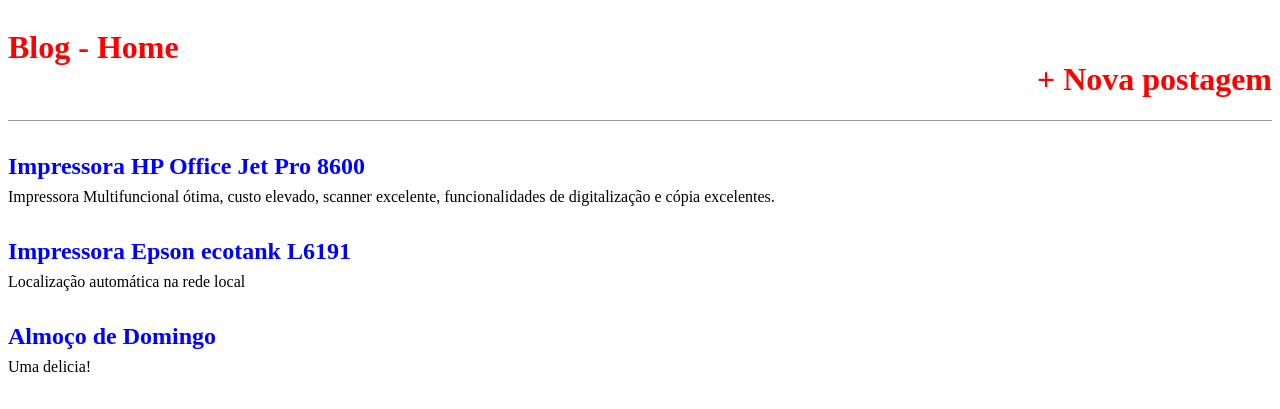
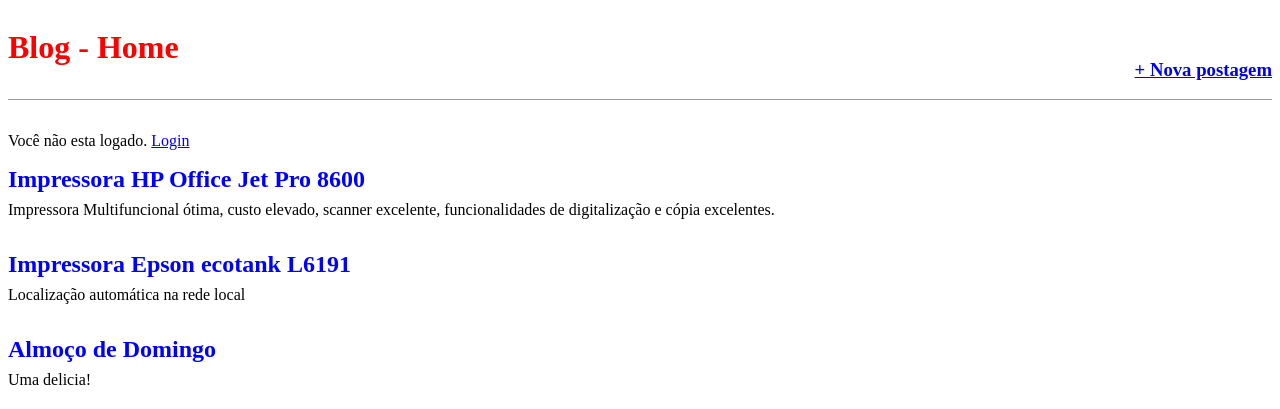
Before and after one commit to britodfbr/curso-dj-1600521579, a Django app: page / in a window 1280 px wide. Shown: the top 409 px of the page. Run offline with Django 3.2, Linux system fonts and the light colour scheme; data comes from the database, SQL or seed files in the repository.

Commit message:
mensagem para usuários autenticados

```diff
--- a/templates/base.html
+++ b/templates/base.html
@@ -14,9 +14,18 @@
         <h1><a href="/">Blog - Home</a> </h1>
     </div>
     <div class="nav-right">
-        <h1><a href="{% url 'post_new' %}" >+ Nova postagem</a></h1>
+        <h3><a href="{% url 'post_new' %}" >+ Nova postagem</a></h3>
     </div>
 </header>
+<div>
+    {% if user.is_authenticated %}
+    <p>Olá {{user.username}}</p>
+    {% else %}
+    <p>Você não esta logado.
+    <a href="{% url 'login' %}"> Login </a>
+    </p>
+    {% endif %}
+</div>
 <div class="container">
     {% block content %}
     {% endblock content %}
```
